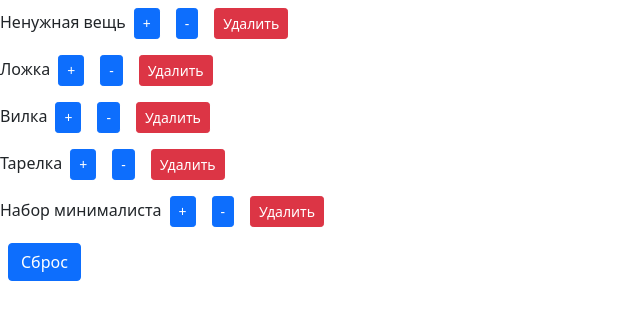
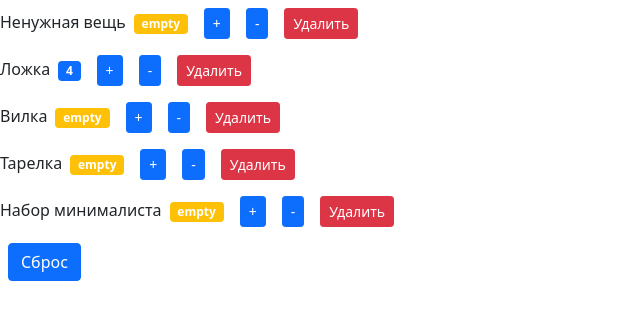
Before and after one commit to AndrewPerepelkin/result-school-react-components-composition, a React (Create React App) app in the folder my-app/: page / in a window 1280 px wide. Shown: the top 320 px of the page, without its empty margins (0-640 px from the left). Built offline with nearby package versions, Linux system fonts and the light colour scheme.

Commit message:
fix: fixed value bag

```diff
--- a/my-app/src/components/counter.jsx
+++ b/my-app/src/components/counter.jsx
@@ -1,6 +1,6 @@
 import React from "react";
 const Counter = (props) => {
-const {value} = props.value;
+const value = props.value;
 
     const formatValue = () => {
         return value === 0 ? "empty" : value;
```
